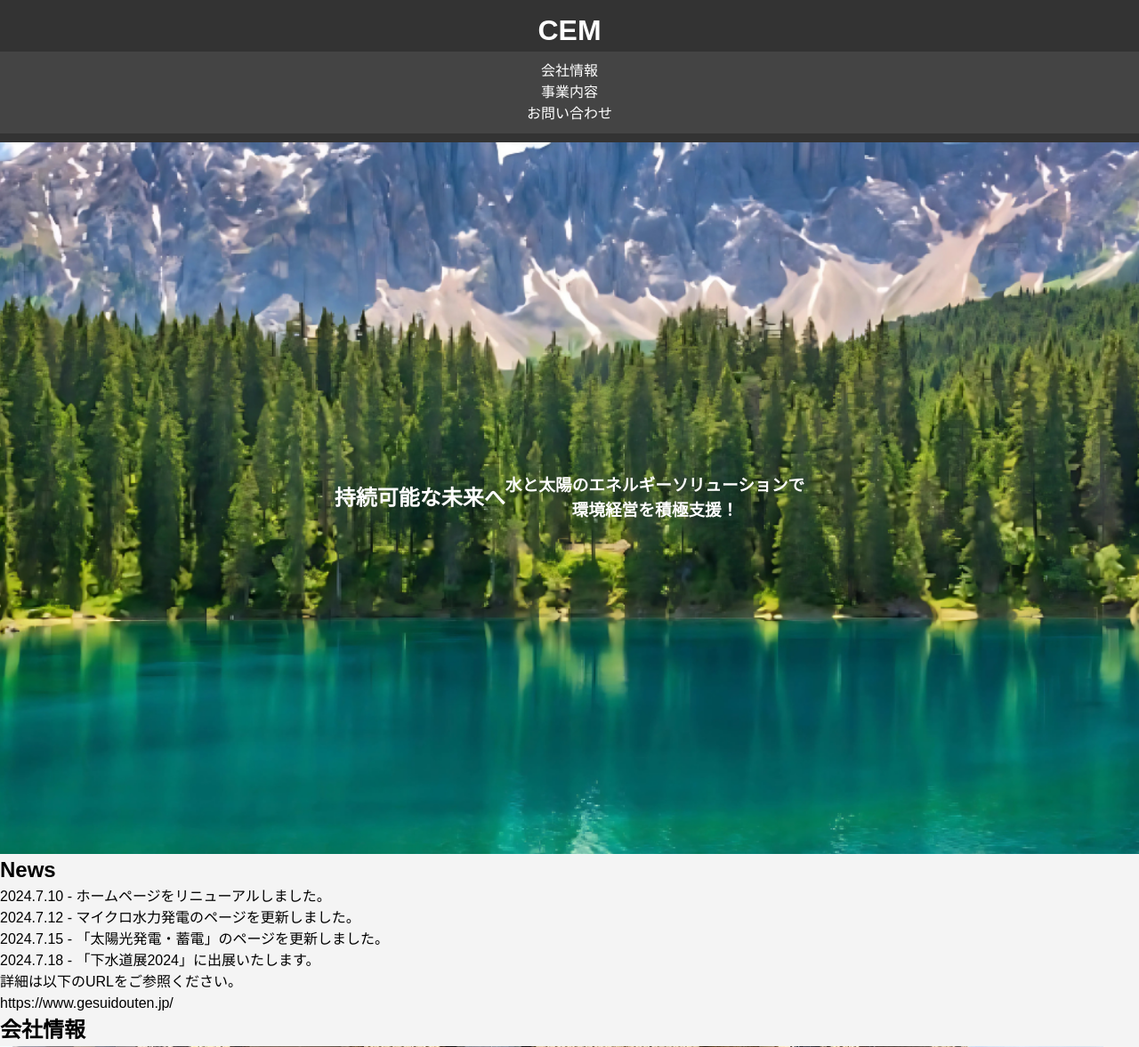
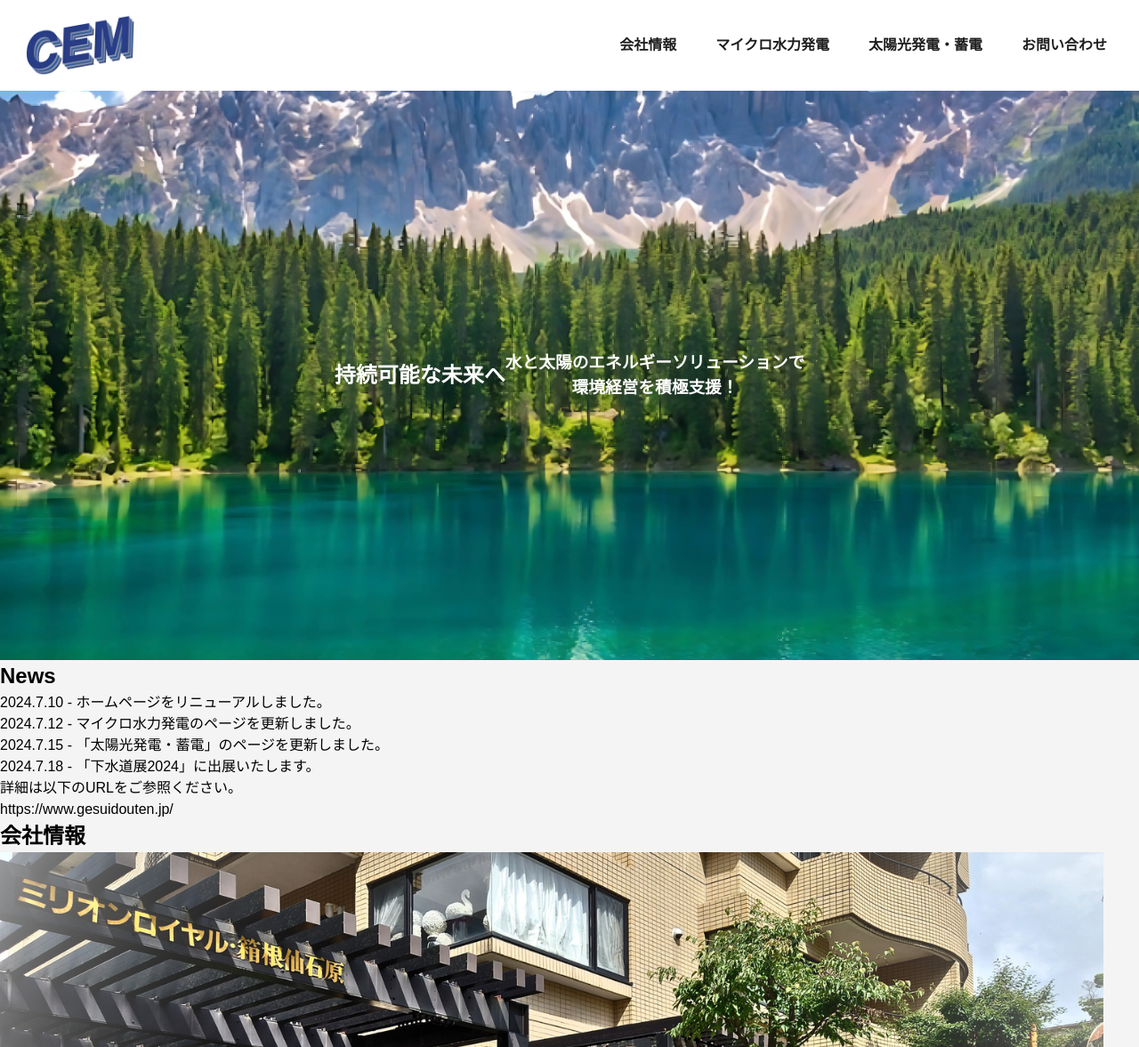
Before and after one commit to taimomo/HP_remake, a PHP site: page / in a window 1280 px wide. Shown: the top 1177 px of the page at 89% size. Run offline with PHP 8.4, Linux system fonts and the light colour scheme.

Commit message:
desktop header design create

```diff
--- a/css/base.css
+++ b/css/base.css
@@ -5,6 +5,8 @@
     margin: 0;
     padding: 0;
     box-sizing: border-box;
+    border-style: solid;
+    border-width: 0;
 }
 
 /* html, bodyの設定（全体のサイズを100%にするなど） */
@@ -17,7 +19,9 @@ body {
 /* ベースとなるタイポグラフィ */
 body {
     line-height: 1.5;
-    font-family: sans-serif;
+    font-family: Arial, "ヒラギノ角ゴ ProN W3", "Hiragino Kaku Gothic ProN",
+        "メイリオ", Meiryo, "MS Pゴシック", "MS PGothic", sans-serif;
+    overflow-x: hidden;
 }
 
 /* 画像やメディア要素の設定（はみ出し防止など） */
@@ -41,6 +45,7 @@ select {
 /* リストのスタイルリセット */
 ul,
 ol {
+    padding: 0;
     list-style: none;
 }
 
@@ -49,3 +54,9 @@ table {
     border-collapse: collapse;
     border-spacing: 0;
 }
+
+a {
+    background: transparent;
+    text-decoration: none;
+    color: inherit;
+}
--- a/css/style.css
+++ b/css/style.css
@@ -1,30 +1,53 @@
 /* CSSファイルの例 */
 
 body {
-    font-family: Arial, sans-serif;
     margin: 0;
     padding: 0;
     background-color: #f4f4f4;
 }
 
+/* header要素 */
 header {
-    background-color: #333;
+    display: flex;
+    align-items: center;
+    justify-content: space-between;
+    background-color: #fff;
     color: #fff;
-    padding: 10px 0;
+    padding: 1rem;
     text-align: center;
 }
 
 nav {
-    background-color: #444;
-    color: #fff;
     padding: 10px;
     text-align: center;
+    a {
+        color: #1e1e1e;
+        margin: 0 10px;
+        text-decoration: none;
+        font-weight: bold;
+    }
+    .nav,
+    .nav-items {
+        display: flex;
+        .nav-list {
+            padding-left: 1.5rem;
+        }
+    }
 }
 
-nav a {
-    color: #fff;
-    margin: 0 10px;
-    text-decoration: none;
+#nav-btn,
+.nav-hidden {
+    display: none;
+}
+
+.logo {
+    width: 150px;
+    height: 70px;
+    img {
+        width: 100%;
+        height: 100%;
+        object-fit: contain;
+    }
 }
 
 main {
@@ -40,9 +63,11 @@ footer {
     bottom: 0;
 }
 
+/* Hero要素 */
 #hero {
     background: url("/img/hero_img.png") center/cover no-repeat;
-    height: 100vh;
+    width: 100%;
+    height: 80vh;
     display: flex;
     justify-content: center;
     align-items: center;
--- a/index.html
+++ b/index.html
@@ -3,19 +3,43 @@
     <head>
         <meta charset="UTF-8" />
         <meta name="viewport" content="width=device-width, initial-scale=1.0" />
-        <title>持続可能な未来へ | CEM</title>
+        <title>CEM | 水と太陽のエネルギーソリューション</title>
         <link rel="stylesheet" href="css/base.css" />
         <link rel="stylesheet" href="css/style.css" />
+        <link rel="preconnect" href="https://fonts.googleapis.com" />
+        <link rel="preconnect" href="https://fonts.gstatic.com" crossorigin />
+        <link
+            href="https://fonts.googleapis.com/css2?family=Noto+Sans+JP:wght@100..900&family=Noto+Sans:ital,wght@0,100..900;1,100..900&display=swap"
+            rel="stylesheet"
+        />
     </head>
     <body>
         <!-- ヘッダー -->
         <header class="header">
-            <h1>CEM</h1>
-            <nav>
-                <ul class="nav-menu">
-                    <li><a href="#company">会社情報</a></li>
-                    <li><a href="#business">事業内容</a></li>
-                    <li><a href="#contact">お問い合わせ</a></li>
+            <input
+                id="nav-global"
+                type="checkbox"
+                class="nav-hidden"
+                aria-label="ナビゲーションの切替"
+            />
+            <label for="nav-global" id="nav-btn">
+                <span></span>
+            </label>
+            <div class="logo">
+                <a href="#"><img src="/img/CEM_logo_@2x.jpeg" alt="ロゴ" /></a>
+            </div>
+            <nav class="nav">
+                <ul class="nav-items">
+                    <li class="nav-list"><a href="#company">会社情報</a></li>
+                    <li class="nav-list">
+                        <a href="#micro">マイクロ水力発電</a>
+                    </li>
+                    <li class="nav-list">
+                        <a href="#solar">太陽光発電・蓄電</a>
+                    </li>
+                    <li class="nav-list">
+                        <a href="#contact">お問い合わせ</a>
+                    </li>
                 </ul>
             </nav>
         </header>
```
Also changed, not shown: img/solar_exp.png (added).
